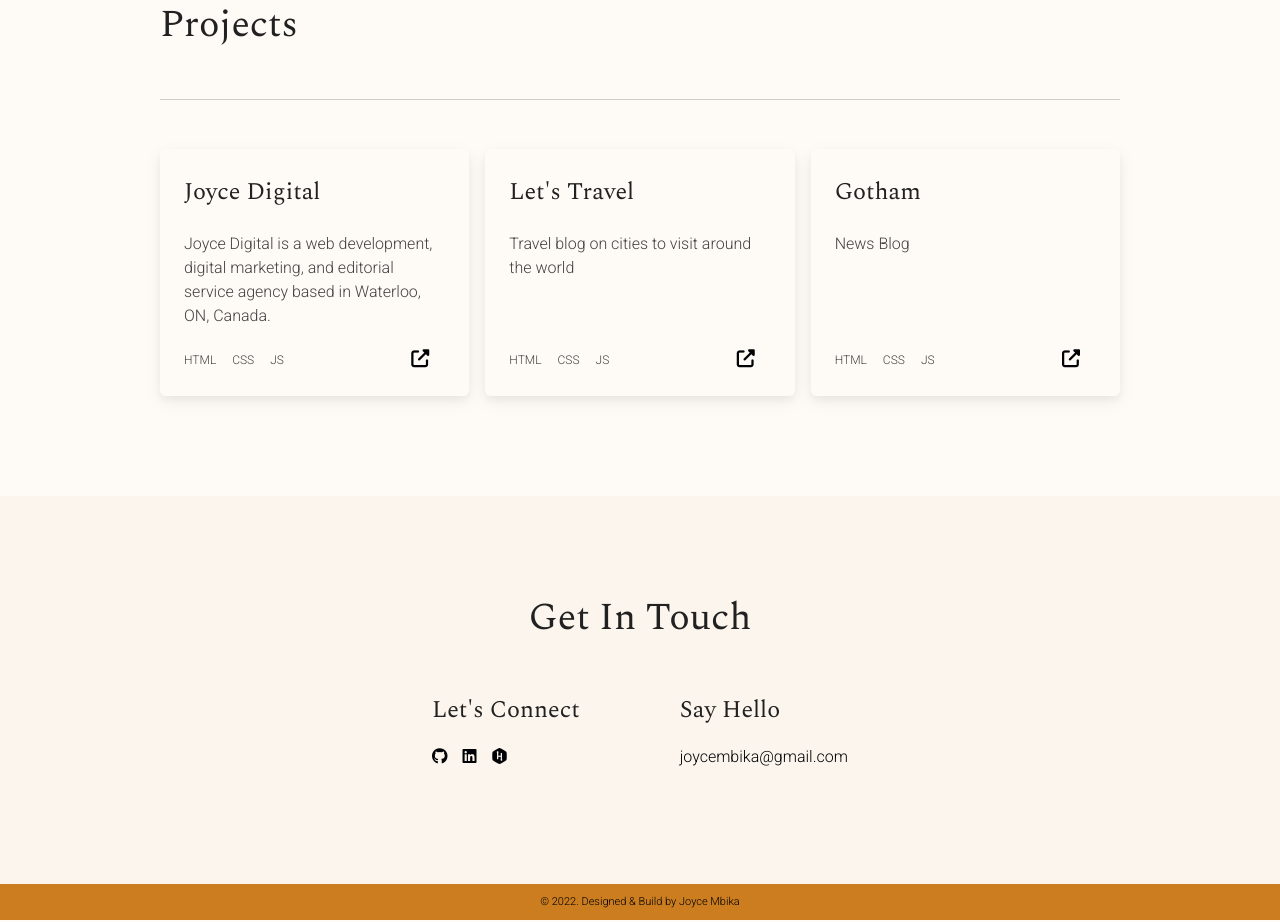
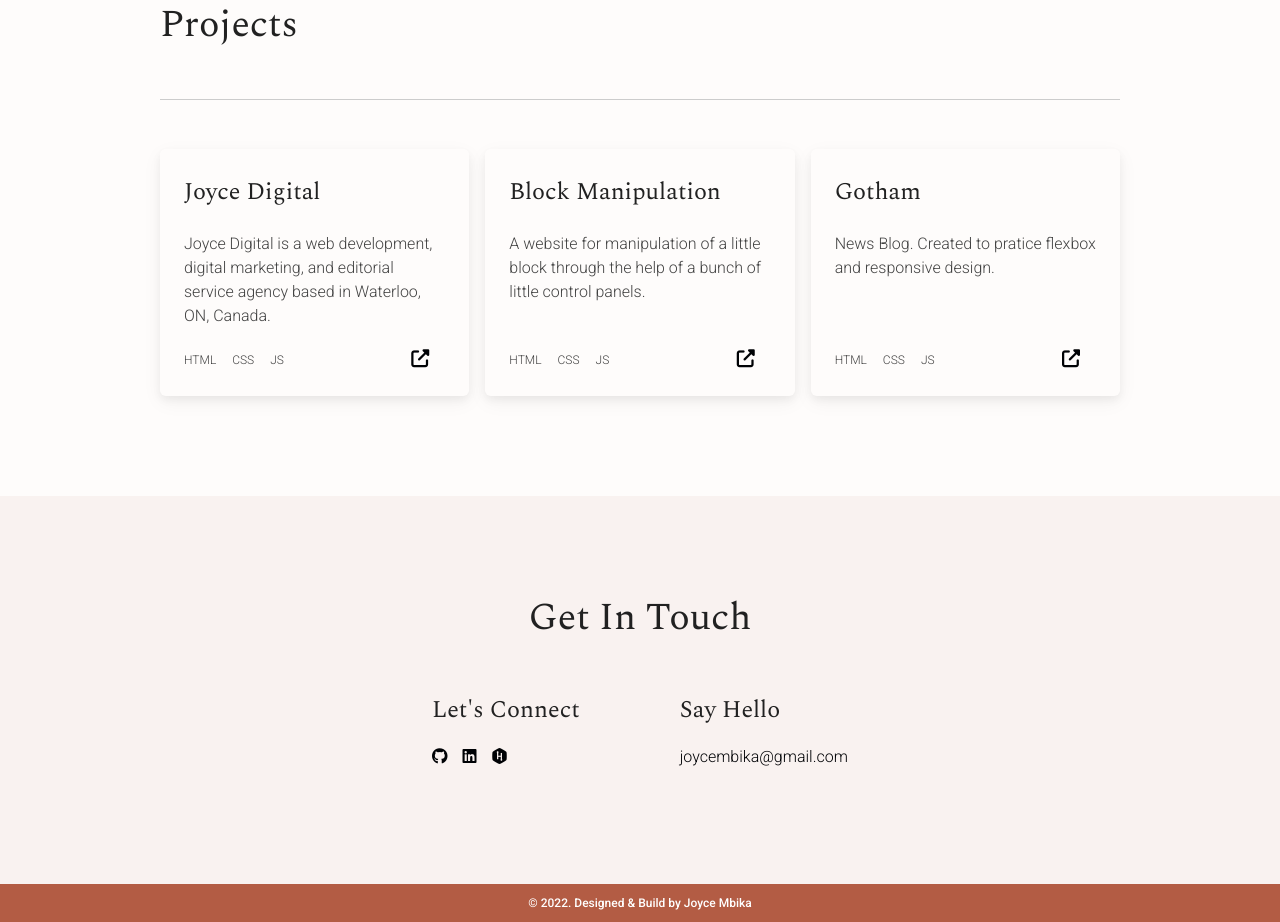
Before and after one commit to joycembika/joyce-mbika-portfolio-v2, a plain HTML site: page index.html in a window 1280 px wide. Shown: the part 1544-2466 px from the top of the page. Drawn offline with nearby package versions, Linux system fonts and the light colour scheme.

Commit message:
website update

```diff
--- a/css/style.css
+++ b/css/style.css
@@ -137,7 +137,7 @@ a {
 
 body {
   color: #424242;
-  background-color: #fefaf6;
+  background-color: #fefcfb;
   font-family: "Roboto", sans-serif;
   font-size: 16px;
   font-weight: 300;
@@ -185,11 +185,11 @@ section {
   background-color: #faf0e6;
 } */
 .alternate-background {
-  background-color: #fcf5ed;
+  background-color: #f9f2f0;
 }
 button {
   background: transparent;
-  border: 2px solid #cb7d1f;
+  border: 2px solid #b35c44;
   border-radius: 5px;
   text-align: center;
   font-size: 13px;
@@ -260,17 +260,17 @@ img {
   text-transform: uppercase;
 }
 .nav-link:hover {
-  color: #cb7d1f;
+  color: #b35c44;
 }
 .nav-link .active {
-  color: #cb7d1f;
+  color: #b35c44;
 }
 nav a {
   text-transform: capitalize;
 }
 a:hover,
 a:active {
-  color: #cb7d1f;
+  color: #b35c44;
 }
 .nav-toggle {
   width: 60px;
@@ -401,7 +401,7 @@ hr {
 }
 .skills-list .fas {
   margin-right: 5px;
-  color: #cb7d1f;
+  color: #b35c44;
 }
 .joyce {
   width: 40%;
@@ -463,7 +463,7 @@ hr {
   font-weight: thin;
 }
 .fa-external-link-alt:hover {
-  background-color: #141517;
+  /* background-color: #141517; */
   padding: 0.5rem;
   border-radius: 4px;
 }
@@ -495,11 +495,12 @@ footer {
   padding: 10px 0px;
   /* background-color: #f4d9b8;
 */
-  background-color: #cb7d1f;
-  color: #000;
+  background-color: #b35c44;
+  color: #fff;
 }
 footer p {
-  font-size: 11px;
+  font-size: 12px;
+  font-weight: 500;
   text-align: center;
 }
 /* ==================================== */
--- a/index.html
+++ b/index.html
@@ -158,14 +158,45 @@
                 </ul>
               </div>
             </div>
+            <!-- Block Manipulation -->
+            <div class="project joyce-digital">
+              <div class="project-info">
+                <div class="project-title">
+                  <h3 class="project-name">Block Manipulation</h3>
+                </div>
+                <div class="project-details">
+                  <p>
+                    A website for manipulation of a little block through the
+                    help of a bunch of little control panels.
+                  </p>
+                </div>
+              </div>
+              <div class="tech-stack">
+                <ul>
+                  <li>HTML</li>
+                  <li>CSS</li>
+                  <li>JS</li>
+                </ul>
+                <ul>
+                  <li>
+                    <a
+                      href="https://joycembika.github.io/block-manipulation-js/"
+                      aria-label="Link to Block Manipulation Website"
+                      target="_blank"
+                      ><i class="fas fa-external-link-alt"></i
+                    ></a>
+                  </li>
+                </ul>
+              </div>
+            </div>
             <!-- Let's Travel -->
-            <div class="project joyce-digital">
+            <!-- <div class="project joyce-digital">
               <div class="project-info">
                 <div class="project-title">
                   <h3 class="project-name">Let's Travel</h3>
                 </div>
                 <div class="project-details">
-                  <p>Travel blog on cities to visit around the world</p>
+                  <p>Travel blog on cities to visit around the world.</p>
                 </div>
               </div>
               <div class="tech-stack">
@@ -185,7 +216,7 @@
                   </li>
                 </ul>
               </div>
-            </div>
+            </div> -->
             <!-- Gotham -->
             <div class="project joyce-digital">
               <div class="project-info">
@@ -193,7 +224,9 @@
                   <h3 class="project-name">Gotham</h3>
                 </div>
                 <div class="project-details">
-                  <p>News Blog</p>
+                  <p>
+                    News Blog. Created to pratice flexbox and responsive design.
+                  </p>
                 </div>
               </div>
               <div class="tech-stack">
@@ -205,8 +238,8 @@
                 <ul>
                   <li>
                     <a
-                      href="https://joycembika.github.io/lets-travel/"
-                      aria-label="Link to Let's Travel Website"
+                      href="https://joycembika.github.io/gotham/"
+                      aria-label="Link to Gotham Website"
                       target="_blank"
                       ><i class="fas fa-external-link-alt"></i
                     ></a>
```
